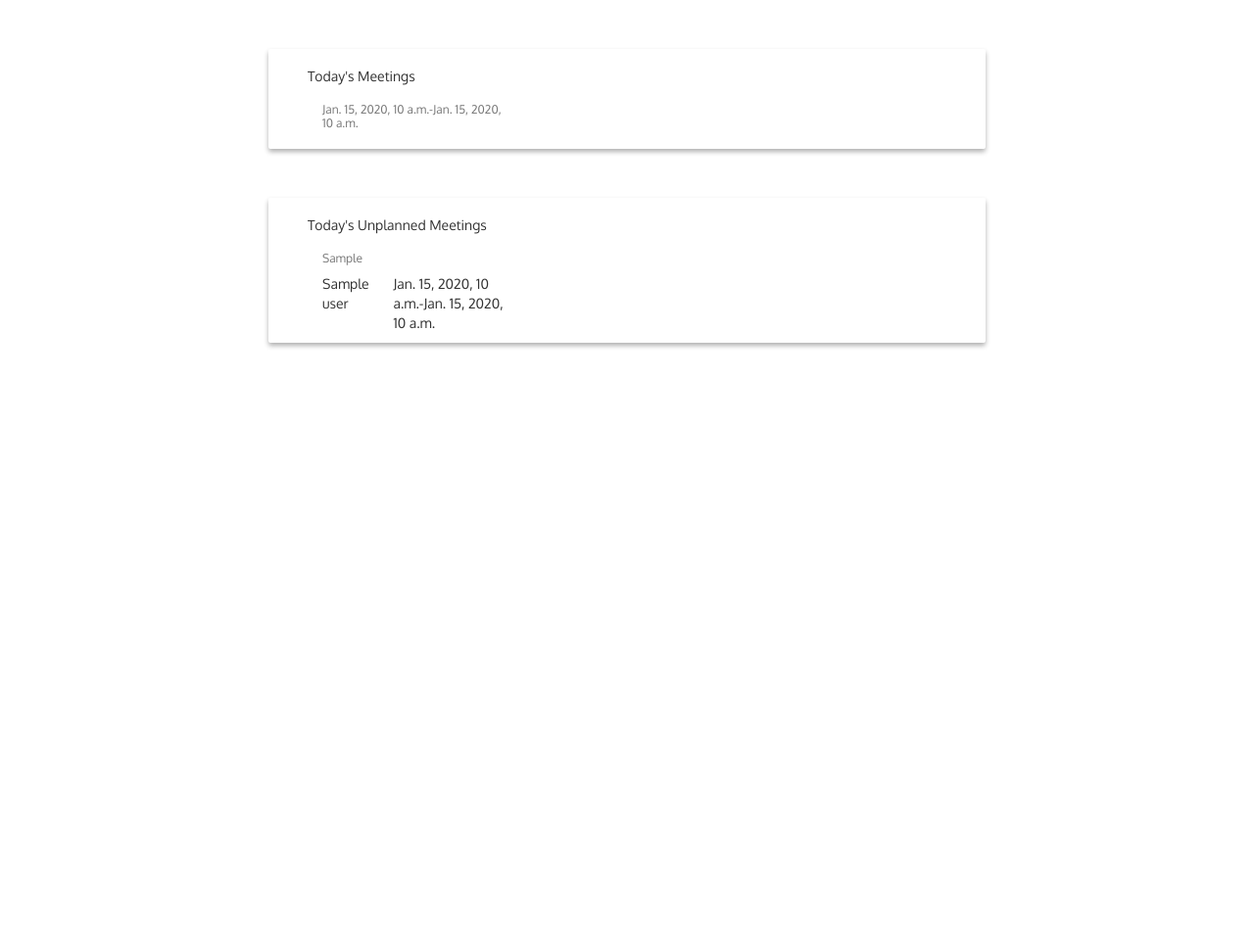
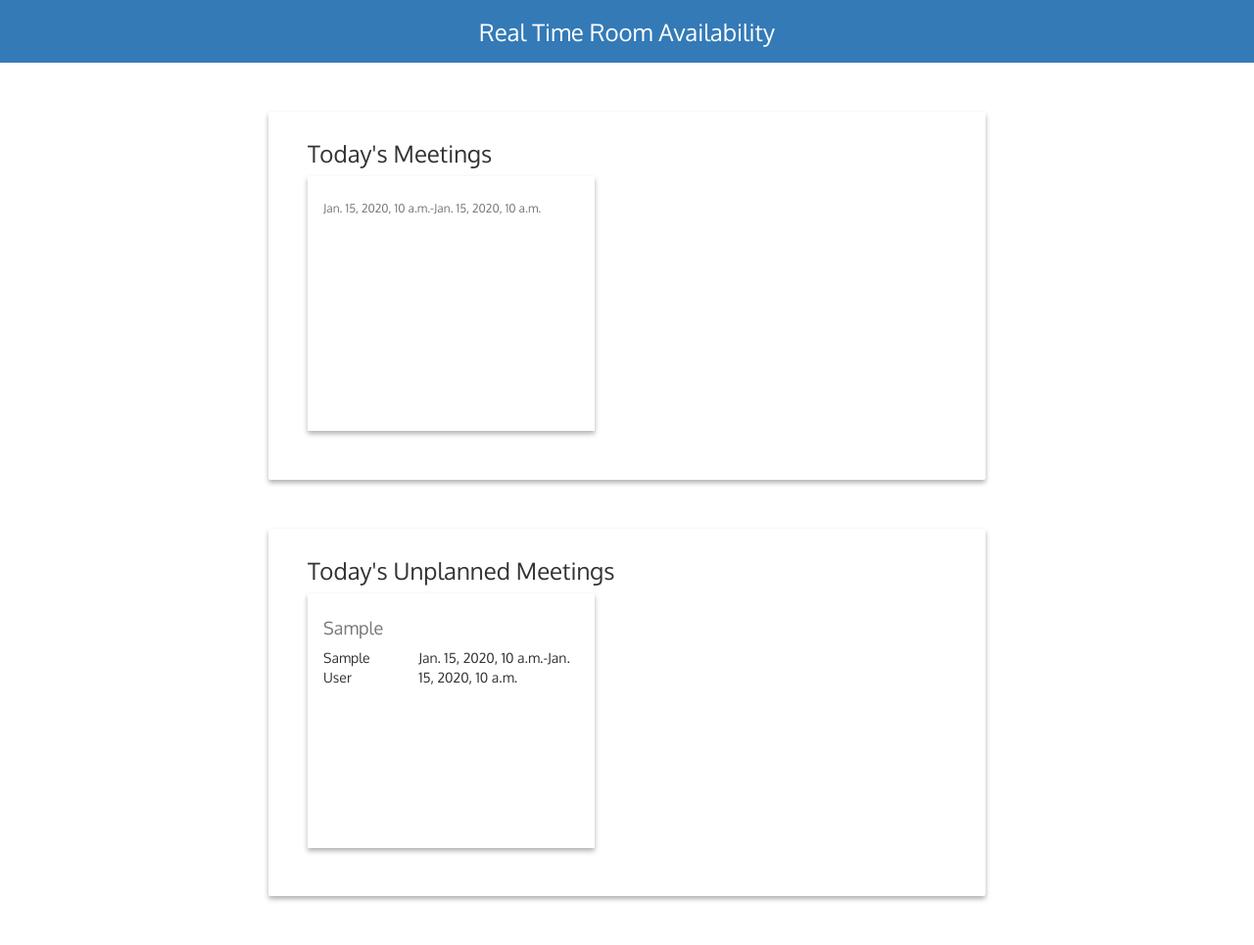
Before and after one commit to nav367/beaconProject, a Django app: template beaconProject/templates/reports.html in a window 1280 px wide. Shown: the whole page at 98% size. Before the commit the page ends 355 px from the top, so only its background shows below. Run offline with Django 3.2, Linux system fonts and the light colour scheme; tables that the repository leaves empty hold one stand-in row (values such as "Sample post"); the template is opened without the code that fills it: values that come from a table or form of the project are taken from there, most other values are stand-ins (such as "Sample title", 1, 10 or a date in 2020); parts of the project's set-up code (start-up, migrations or seed data) failed here and were passed over; some libraries are stand-ins or nearby versions.

Commit message:
html css

```diff
--- a/beaconProject/static/base.css
+++ b/beaconProject/static/base.css
@@ -79,6 +79,16 @@ box-shadow: 0px 3px 5px 0px rgba(0,0,0,0.31);
     width: 50%;
 }
 
+.room-availability-table {
+    display: block;
+    box-shadow: 0px 3px 5px 0px rgba(0,0,0,0.31);
+    padding: 16px;
+    width: 45%;
+    margin-right: 4%;
+    margin-bottom: 6%;
+    height: 260px;
+}
+
 .glyphicon-remove {
     color: red;
 }
@@ -110,3 +120,16 @@ box-shadow: 0px 3px 5px 0px rgba(0,0,0,0.31);
     text-align: center;
     padding: 16px;
     color: white;
+}
+
+.card-title {
+    margin: 0;
+}
+
+.user-presence {
+    text-transform: capitalize;
+}
+
+.user-detail {
+    padding-bottom: 8px;
+}
--- a/beaconProject/templates/reports.html
+++ b/beaconProject/templates/reports.html
@@ -15,22 +15,13 @@
 		<title>Admin</title>
 	</head>
 	<body class="grey lighten-3">
-    <div class="navbar-fixed">
-      <nav>
-        <div class="nav-wrapper grey lighten-2">
-          {% if request.user.is_authenticated %}
-          <ul id="nav-mobile" class="right hide-on-med-and-down">
-            <li><a href="#"><i>Hello {{request.user.username}}</i></a></li>
-            <li><a href="/logout">Logout</a></li>
-          </ul>
-          {% endif %}
-        </div>
-      </nav>
-    </div>
 		<div class="container">
+            <div class="row header-row">
+                <div class="header">Real Time Room Availability</div>
+            </div>
 			<div class="row main page-layout">
 				<div class="main-login main-center">
-				<h5>Today's Meetings</h5>
+				<h3>Today's Meetings</h3>
                         {% for meeting in meetings %}
                         <div class="col-sm-4 room-availability-table">
                             <div class="card meeting-card">
@@ -38,8 +29,8 @@
                                 <h4 class="card-title">{{meeting.room}}</h4>
                                 <h6 class="card-subtitle mb-2 text-muted meeting-timing">{{meeting.start_time}}-{{meeting.end_time}}</h6>
                                 {% for presence in meeting.presence %}
-                                  <div class="row">
-                                  <span class="col-sm-6 card-text">{{presence.user}}</span> <span class="col-sm-6 presence">{{presence.presence}}</span>
+                                  <div class="row user-detail">
+                                  <span class="col-sm-6 card-text user-presence">{{presence.user}}</span> <span class="col-sm-6 presence">{{presence.presence}}</span>
                                   <br>
                                   </div>
                               {% endfor %}
@@ -52,7 +43,7 @@
 
             <div class="row main">
 				<div class="main-login main-center">
-				<h5>Today's Unplanned Meetings</h5>
+				<h3>Today's Unplanned Meetings</h3>
 
 
                         <div class="col-sm-4 room-availability-table">
@@ -60,10 +51,10 @@
                               <div class="card-block">
                                 <!--<h4 class="card-title">{{meeting.id}}</h4>-->
                                   {% for meeting in unplanned %}
-                                <h6 class="card-subtitle mb-2 text-muted meeting-timing">{{meeting.meeting_room}}</h6>
+                                <h4  class="card-subtitle mb-2 text-muted meeting-timing">{{meeting.meeting_room}}</h4>
 
-                                  <div class="row">
-                                  <span class="col-sm-4 card-text">{{meeting.user}}</span> <span class="col-sm-8 presence">{{meeting.in_time}}-{{meeting.out_time}}</span>
+                                  <div class="row user-detail">
+                                  <span class="col-sm-4 card-text user-presence">{{meeting.user}}</span> <span class="col-sm-8 presence">{{meeting.in_time}}-{{meeting.out_time}}</span>
                                   <br>
                                   </div>
                                 {% endfor %}
```
